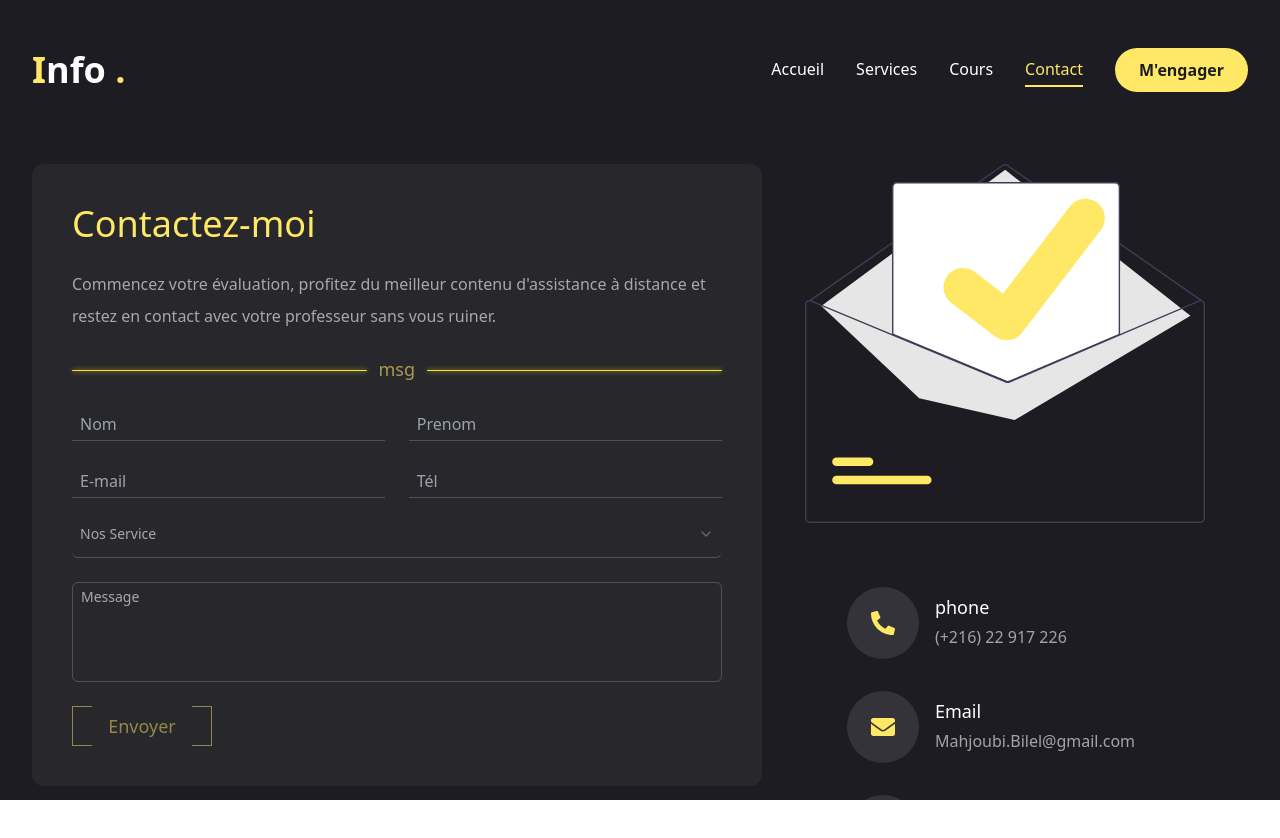
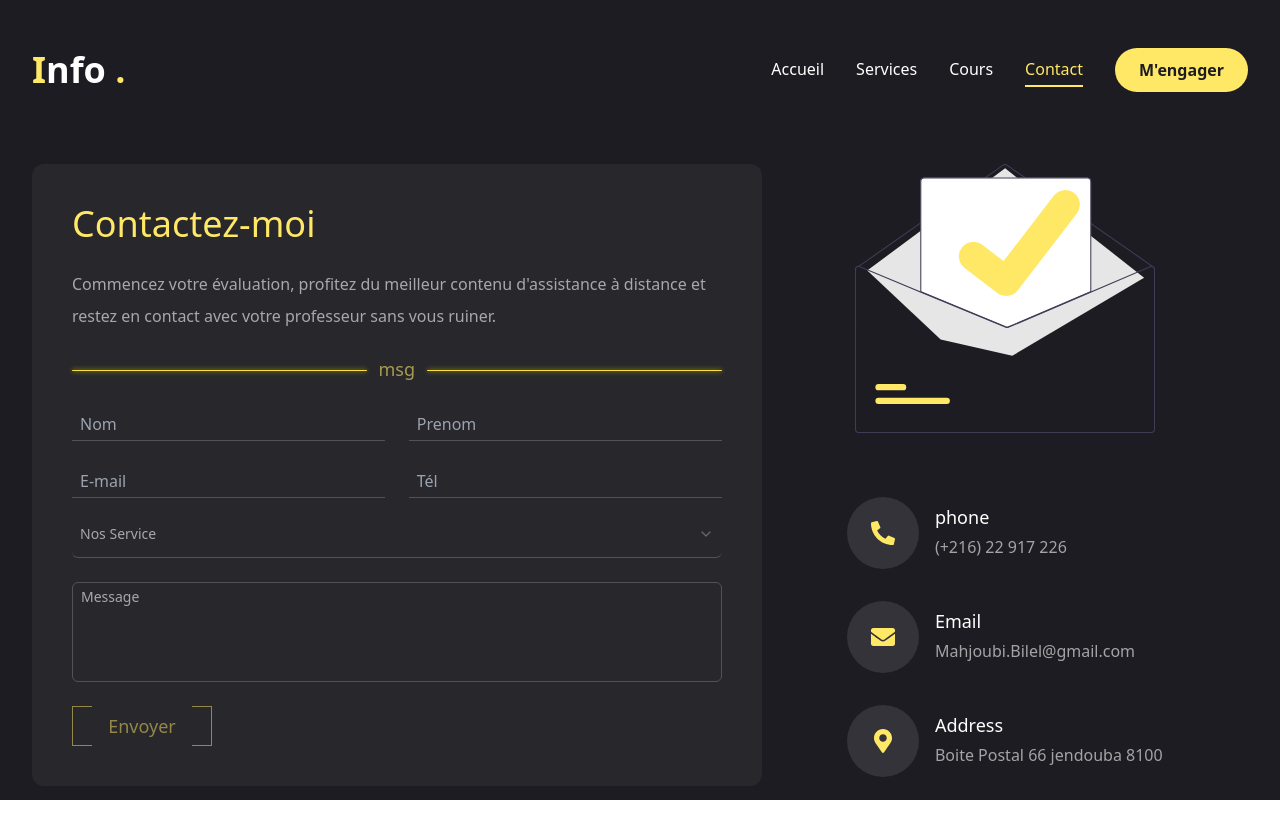
Before and after one commit to bollytn/prof.info, a Next.js app: page /contact in a window 1280 px wide. Shown: the top 838 px of the page. After the commit the page ends 817 px from the top, so only its background shows below. Built offline with nearby package versions, Linux system fonts and the light colour scheme.

Commit message:
size mail

```diff
--- a/app/contact/page.jsx
+++ b/app/contact/page.jsx
@@ -225,8 +225,8 @@ const Contact = () => {
                             <Image
                                 src="/assets/contact/maileee.svg"
                                 alt="mail"
-                                width={400}
-                                height={400}
+                                width={300}
+                                height={300}
                                 quality={100}
                             />
                         </div>
```
